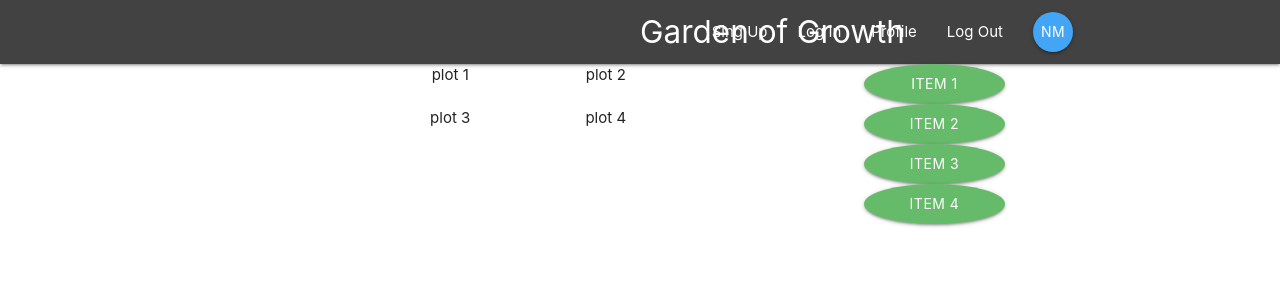
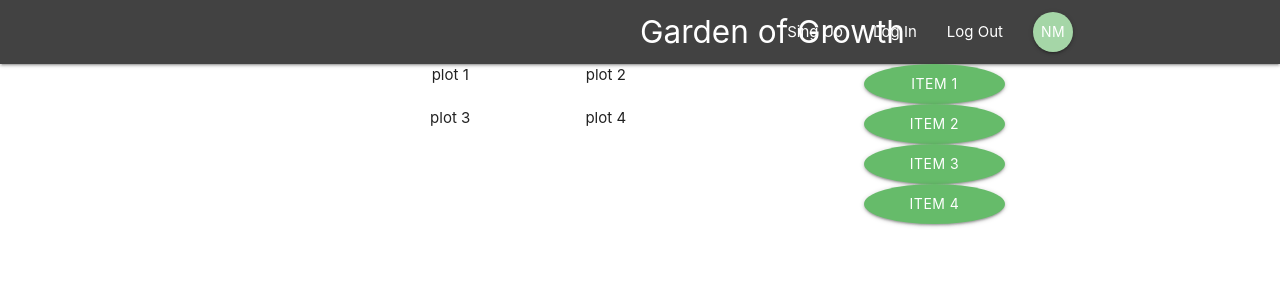
Before and after one commit to ninamatti/garden_of_growth, a React (Create React App) app: page / in a window 1280 px wide. Shown: the top 300 px of the page. Built offline with nearby package versions, Linux system fonts and the light colour scheme.

Commit message:
adjusted Nav links

```diff
--- a/src/components/layout/SignedInLinks.js
+++ b/src/components/layout/SignedInLinks.js
@@ -4,9 +4,9 @@ import { NavLink } from 'react-router-dom'
 const SignedInLinks = () => {
   return (
     <ul className="right">
-      <li><NavLink to="/">Profile</NavLink></li>
+      {/* <li><NavLink to="/">Profile</NavLink></li> */}
       <li><NavLink to="/">Log Out</NavLink></li>
-      <li><NavLink to="/" className="btn btn-floating blue lighten-1">NM</NavLink></li>
+      <li><NavLink to="/" className="btn btn-floating green lighten-3">NM</NavLink></li>
     </ul>
   )
 }
--- a/src/components/layout/SignedOutLinks.js
+++ b/src/components/layout/SignedOutLinks.js
@@ -4,8 +4,8 @@ import { NavLink } from 'react-router-dom'
 const SignedOutLinks = () => {
   return (
     <ul className="right">
-      <li><NavLink to="/">Sing Up</NavLink></li>
-      <li><NavLink to="/">Log In</NavLink></li>
+      <li><NavLink to="/signup">Sing Up</NavLink></li>
+      <li><NavLink to="/signin">Log In</NavLink></li>
     </ul>
   )
 }
```
